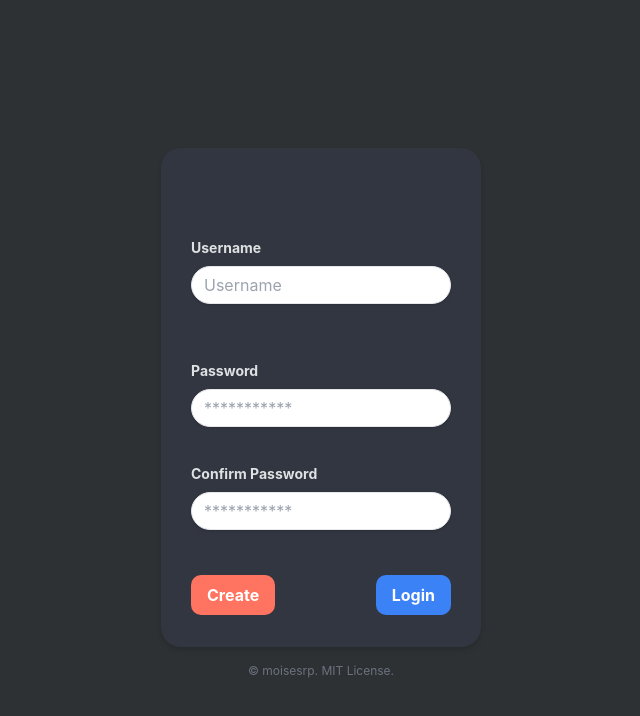
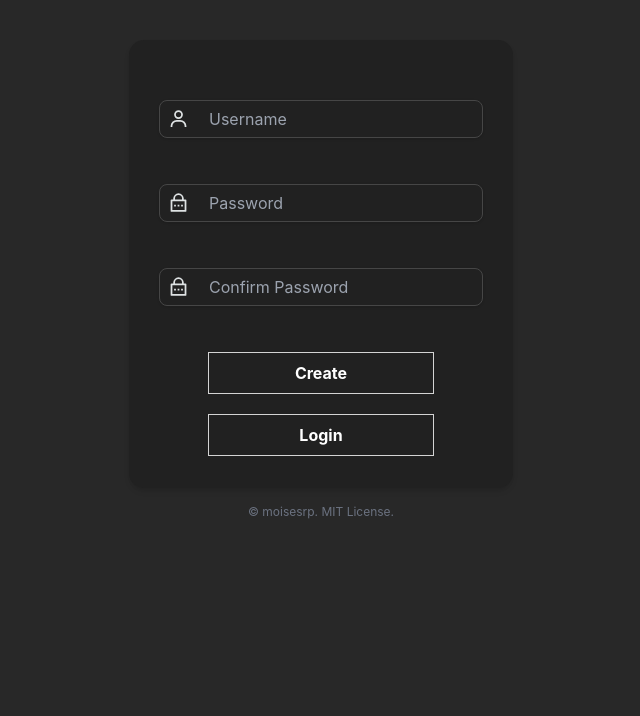
Before and after one commit to moisesrp21/TodoToday, a React (Create React App) app: page /signup in a window 1280 px wide. Shown: the top 716 px of the page, without its empty margins (319-959 px from the left). Built offline with nearby package versions, Linux system fonts and the light colour scheme.

Commit message:
Fix issues
Improved UI and fix app overflow after new note is added

```diff
--- a/src/App.tsx
+++ b/src/App.tsx
@@ -16,7 +16,6 @@ export let StoreContext: React.Context<contexttype>;
 function App() {
     const [user, setUser] = React.useState<usertype>(null);
     const navigate = useNavigate();
-    const ref = React.createRef<HTMLDivElement>();
     const store: contexttype = {
         getUser: () => {
             return user;
@@ -28,11 +27,6 @@ function App() {
             return navigate;
         },
     };
-    React.useEffect(() => {
-        if (ref.current) {
-            ref.current.style.height = ref.current.scrollHeight + 'px';
-        }
-    }, [ref]);
     React.useEffect(() => {
         let username = localStorage.getItem('user');
         let token = localStorage.getItem('token');
@@ -50,16 +44,11 @@ function App() {
     }, []);
     StoreContext = React.createContext<contexttype>(store);
     return (
-        <div
-            ref={ref}
-            className="flex w-[100vw] h-[100vh] min-h-[300px] justify-center items-start bg-[#2e3133] pt-[3px] sm:pt-[100px]"
-        >
-            <Routes>
-                <Route path="/" element={<Main />} />
-                <Route path="/login" element={<Login />} />
-                <Route path="/signup" element={<Signup />} />
-            </Routes>
-        </div>
+        <Routes>
+            <Route path="/" element={<Main />} />
+            <Route path="/login" element={<Login />} />
+            <Route path="/signup" element={<Signup />} />
+        </Routes>
     );
 }
 
--- a/src/components/Alert.tsx
+++ b/src/components/Alert.tsx
@@ -3,7 +3,7 @@ import { Link } from 'react-router-dom';
 
 const Alert = () => {
     return (
-        <div className="w-[100%] flex justify-center my-[50px]">
+        <div className="w-[100%] flex justify-center">
             <div className="w-[90%] h-fit min-h-[80px]  bg-[#cce5ff] backdrop-blue-[2px] p-5 border-[3px] border-[#2b65d0] rounded-[20px] flex flex-col items-center text-[#004085]">
                 <p className="">You are not logged in. </p>
                 <div className="flex flex-row">
--- a/src/components/NewTodo.tsx
+++ b/src/components/NewTodo.tsx
@@ -1,33 +1,43 @@
 import React from 'react';
 import { TodoContext, todocontext } from './TodoList';
+const NewTodo = () => {
+    const [text, setText] = React.useState('');
+    const [height, setHeight] = React.useState(0);
+    const ref = React.createRef<HTMLTextAreaElement>();
+    const todostore = React.useContext<todocontext>(TodoContext);
 
-const NewTodo = () => {
-    const [title, setTitle] = React.useState('');
-    const todostore = React.useContext<todocontext>(TodoContext);
-    const ref = React.createRef<HTMLTextAreaElement>();
-    const initH: number = 24;
-    function adjustsize(e: React.KeyboardEvent<HTMLTextAreaElement>) {
-        const node = ref.current;
+    const save = () => {
+        let node = ref.current;
         if (node) {
-            if (e.key === 'Enter') {
-                node.style.height = initH + node.scrollHeight + 'px';
-            } else {
-                node.style.height = '0px';
-                node.style.height = node.scrollHeight + 'px';
+            console.log(node.value);
+            todostore.addTodo({
+                id: todostore.getId(),
+                title: node.value,
+                created: new Date().toString(),
+                completed: false,
+            });
+            node.value = '';
+        }
+    };
+    React.useLayoutEffect(() => {
+        let node = ref.current;
+        if (node) {
+            node.style.height = 'auto';
+            node.style.height = node.scrollHeight + 'px';
+            if (node.scrollHeight !== height) {
+                let diff = node.scrollHeight - height;
+                // console.log(diff);
+                setHeight(node.scrollHeight);
             }
         }
-    }
-    const save = () => {
-        todostore.addTodo({
-            id: todostore.getId(),
-            title: title,
-            created: new Date().toString(),
-            completed: false,
-        });
-        setTitle('');
-    };
+        // eslint-disable-next-line
+    }, [text]);
+    React.useEffect(() => {
+        console.log('NewTodo called');
+        todostore.size();
+    }, [todostore]);
     return (
-        <div className="relative flex flex-row gap-[10px] h-fit min-h-[60px] w-[95%] max-w-[1000px] rounded-[20px] bg-[#3f4553] p-2">
+        <div className="relative flex flex-row gap-[10px] h-fit w-[95%] max-w-[1000px] rounded-[20px] bg-transparent p-2">
             <div>
                 <button
                     onClick={save}
@@ -37,18 +47,15 @@ const NewTodo = () => {
                 </button>
             </div>
             <div className="flex flex-col items-center w-full">
-                <div className="flex flex-row justify-center gap-[10px] w-full h-full">
+                <div className="flex m-2 flex-row items-center justify-center w-full h-fit">
                     <textarea
-                        value={title}
+                        rows={1}
+                        ref={ref}
                         onChange={(e) => {
-                            setTitle(e.target.value);
+                            setText(e.target.value);
                         }}
-                        ref={ref}
                         autoFocus
-                        className="bg-transparent w-[90%] h-[20px] mt-[10px] ml-[20px] resize-none overflow-hidden border-none focus:outline-none focus:shadow-outline"
-                        onKeyDown={(
-                            e: React.KeyboardEvent<HTMLTextAreaElement>,
-                        ) => adjustsize(e)}
+                        className="bg-[#353739] w-[95%] h-auto leading-[22px] p-3 rounded-[5px] overflow-hidden resize-none border-[2px] border-solid border-[#373737] focus:outline-none focus:shadow-outline"
                     ></textarea>
                 </div>
             </div>
--- a/src/index.css
+++ b/src/index.css
@@ -2,15 +2,17 @@
 @tailwind components;
 @tailwind utilities;
 
-*,html,body {
+*,
+html,
+body {
     margin: 0;
     padding: 0;
-  box-sizing: border-box;
+    /* box-sizing: border-box; */
     -webkit-box-sizing: border-box;
     -moz-box-sizing: border-box;
-  font-family: -apple-system, BlinkMacSystemFont, 'Segoe UI', 'Roboto', 'Oxygen',
-    'Ubuntu', 'Cantarell', 'Fira Sans', 'Droid Sans', 'Helvetica Neue',
-    sans-serif;
+    font-family: -apple-system, BlinkMacSystemFont, 'Segoe UI', 'Roboto',
+        'Oxygen', 'Ubuntu', 'Cantarell', 'Fira Sans', 'Droid Sans',
+        'Helvetica Neue', sans-serif;
     -webkit-font-smoothing: antialiased;
     -moz-osx-font-smoothing: grayscale;
 }
--- a/src/pages/AddTodo.tsx
+++ b/src/pages/AddTodo.tsx
@@ -2,6 +2,7 @@ import React from 'react';
 import NewTodo from '../components/NewTodo';
 import { IoMdAdd } from 'react-icons/io';
 import { AiOutlineMinus } from 'react-icons/ai';
+
 const AddTodo = () => {
     const [isAdding, setIsAdding] = React.useState<boolean>(false);
     return (
--- a/src/pages/Login.tsx
+++ b/src/pages/Login.tsx
@@ -2,6 +2,8 @@ import React from 'react';
 import { StoreContext, contexttype } from '../App';
 import Footer from '../components/Footer';
 import request from '../services/requests';
+import { BiUser } from 'react-icons/bi';
+import { RiLockPasswordLine } from 'react-icons/ri';
 
 const Login = () => {
     const [username, setUsername] = React.useState('');
@@ -44,84 +46,77 @@ const Login = () => {
     const signup = () => {
         store.getNav()?.('/signup');
     };
+    const warningcss = (n: number) =>
+        `text-white text-xs text-center italic w-full mb-[10px] px-[7px] py-[5px] rounded-lg bg-red-500 ${
+            error[n].length === 1 ? 'opacity-0' : 'opacity-1'
+        }`;
+    const warninginputcss = (n: number) =>
+        `text-white text-xs italic w-fit ml-auto my-[10px] px-[7px] py-[5px] rounded-lg bg-red-500 ${
+            error[n].length === 1 ? 'opacity-0' : 'opacity-1'
+        }`;
+    const inputdivcss = (n: number) =>
+        `flex flex-row items-center shadow appearance-none border-[1px]  rounded-[8px] w-full ${
+            error[n].length === 1 ? 'border-[#464646]' : 'border-red-500'
+        }`;
+    const inputfieldcss = `text-[#e2e2e2] bg-transparent leading-tight w-full h-full py-2 px-3 focus:outline-none focus:shadow-outline`;
+    const buttoncss = `w-full hover:bg-[#d4d4d4] text-white hover:text-black font-bold py-2 px-4 focus:outline-none focus:shadow-outline`;
     return (
-        <div className="flex flex-col w-full max-w-xs h-[60%] md:h-[50%] justify-center items-center">
-            <form className="bg-[#323641] w-full shadow-md rounded-[20px] px-[30px] pt-6 pb-8 mb-4">
-                <p
-                    className={`text-white text-xs text-center italic w-fit ml-auto mb-[10px] px-[7px] py-[5px] rounded-lg bg-red-500 ${
-                        error[0].length === 1 ? 'opacity-0' : 'opacity-1'
-                    }`}
-                >
-                    {error[0]}
-                </p>
-                <div className="mb-4">
-                    <label
-                        className="block text-[#dee2e3] text-sm font-bold mb-2"
-                        htmlFor="username"
-                    >
-                        Username
-                    </label>
+        <div className="flex flex-col h-screen w-screen items-center bg-[#282828]">
+            <div className="flex flex-col w-full max-w-sm h-[60%] md:h-[50%] justify-center items-center mt-[80px]">
+                <form className="bg-[#212121] w-full shadow-md rounded-[15px] px-[30px] pt-6 pb-8 mb-4">
+                    <p className={warningcss(0)}>{error[0]}</p>
+                    <div className={inputdivcss(1)}>
+                        <BiUser className="text-[#dee2e3] text-[1.5rem] mx-[8px]" />
                         <input
-                        className="shadow appearance-none border rounded-[20px] w-full py-2 px-3 text-gray-700 leading-tight focus:outline-none focus:shadow-outline"
-                        id="username"
+                            className={inputfieldcss}
+                            id="Username"
                             type="text"
-                        placeholder="Username"
+                            placeholder={'Username'}
                             value={username}
+                            autoFocus
                             onChange={(e) => {
                                 setUsername(e.target.value);
                             }}
                         />
                     </div>
-                <p
-                    className={`text-white text-xs italic w-fit ml-auto my-[10px] px-[7px] py-[5px] rounded-lg bg-red-500 ${
-                        error[1].length === 1 ? 'opacity-0' : 'opacity-1'
-                    }`}
-                >
-                    {error[1]}
-                </p>
-                <div className="mb-6">
-                    <label
-                        className="block text-[#dee2e3] text-sm font-bold mb-2"
-                        htmlFor="password"
-                    >
-                        Password
-                    </label>
+                    <p className={warninginputcss(1)}>{error[1]}</p>
+                    <div className={inputdivcss(2)}>
+                        <RiLockPasswordLine className="text-[#dee2e3] text-[1.5rem] mx-[8px]" />
                         <input
-                        className="shadow appearance-none border rounded-[20px] w-full py-2 px-3 text-gray-700 leading-tight focus:outline-none focus:shadow-outline"
+                            className={inputfieldcss}
                             id="password"
                             type="password"
-                        placeholder="******************"
+                            placeholder="Password"
                             value={password}
                             onChange={(e) => {
                                 setPassword(e.target.value);
                             }}
                         />
-                    <p
-                        className={`text-white text-xs italic w-fit ml-auto mt-[10px] px-[7px] py-[5px] rounded-lg bg-red-500 ${
-                            error[2].length === 1 ? 'opacity-0' : 'opacity-1'
-                        }`}
-                    >
-                        {error[2]}
-                    </p>
                     </div>
-                <div className="flex items-center justify-between">
+                    <p className={warninginputcss(2)}>{error[2]}</p>
+                    <div className="flex flex-col gap-5 items-center justify-between">
+                        <div className="flex justify-center w-[70%] border-[1px] border-[#d4d4d4]">
                             <button
-                        className="bg-[#ff7460] hover:bg-[#d0545e] text-white font-bold py-2 px-4 rounded-[10px] focus:outline-none focus:shadow-outline"
+                                className={buttoncss}
                                 type="button"
                                 onClick={login}
                             >
                                 Sign In
                             </button>
+                        </div>
+                        <div className="flex justify-center w-[70%] border-[1px] border-[#d4d4d4]">
                             <button
-                        className="bg-blue-500 hover:bg-blue-600 text-white font-bold py-2 px-4 rounded-[10px] focus:outline-none focus:shadow-outline"
+                                className={buttoncss}
                                 type="button"
                                 onClick={signup}
                             >
                                 Sign Up
                             </button>
                         </div>
+                    </div>
                 </form>
                 <Footer />
+            </div>
         </div>
     );
 };
--- a/src/pages/Signup.tsx
+++ b/src/pages/Signup.tsx
@@ -2,6 +2,8 @@ import React from 'react';
 import Footer from '../components/Footer';
 import { StoreContext, contexttype } from '../App';
 import request from '../services/requests';
+import { RiLockPasswordLine } from 'react-icons/ri';
+import { BiUser } from 'react-icons/bi';
 
 const Signup = () => {
     const [username, setUsername] = React.useState('');
@@ -49,122 +51,88 @@ const Signup = () => {
         }
         setError(error);
     };
-
+    const warningcss = (n: number) =>
+        `text-white text-xs text-center italic w-full mb-[10px] px-[7px] py-[5px] rounded-lg bg-red-500 ${
+            error[n].length === 1 ? 'opacity-0' : 'opacity-1'
+        }`;
+    const warninginputcss = (n: number) =>
+        `text-white text-xs italic w-fit ml-auto my-[10px] px-[7px] py-[5px] rounded-lg bg-red-500 ${
+            error[n].length === 1 ? 'opacity-0' : 'opacity-1'
+        }`;
+    const inputdivcss = (n: number) =>
+        `flex flex-row items-center shadow appearance-none border-[1px]  rounded-[8px] w-full ${
+            error[n].length === 1 ? 'border-[#464646]' : 'border-red-500'
+        }`;
+    const inputfieldcss = `text-[#e2e2e2] bg-transparent leading-tight w-full h-full py-2 px-3 focus:outline-none focus:shadow-outline`;
+    const buttoncss = `w-full hover:bg-[#d4d4d4] text-white hover:text-black font-bold py-2 px-4 focus:outline-none focus:shadow-outline`;
     return (
-        <div className="flex flex-col w-full max-w-xs h-[50vh] justify-start">
-            <form className="bg-[#323641] shadow-md rounded-[20px] px-[30px] pt-6 pb-8 mb-4 mt-[3rem]">
-                <div className="flex flex-col">
-                    <p
-                        className={`text-white text-xs italic w-fit ml-auto my-[20px] px-[7px] py-[5px] rounded-lg bg-red-500 ${
-                            error[3].length === 1 ? 'opacity-0' : 'opacity-1'
-                        }`}
-                    >
-                        {error[3]}
-                    </p>
-                </div>
-                <div className="mb-4">
-                    <label
-                        className="block text-[#dee2e3] text-sm font-bold mb-2"
-                        htmlFor="username"
-                    >
-                        Username
-                    </label>
+        <div className="flex flex-col h-screen w-screen items-center bg-[#282828]">
+            <div className="flex flex-col w-full max-w-sm h-[60%] md:h-[50%] justify-center items-center mt-[80px]">
+                <form className="bg-[#212121] w-full shadow-md rounded-[15px] px-[30px] pt-6 pb-8 mb-4">
+                    <p className={warningcss(3)}>{error[3]}</p>
+                    <div className={inputdivcss(0)}>
+                        <BiUser className="text-[#dee2e3] text-[1.5rem] mx-[8px]" />
                         <input
-                        className={`shadow appearance-none border rounded-[20px] w-full py-2 px-3 text-gray-700 leading-tight focus:outline-none focus:shadow-outline ${
-                            error[0].length === 1 ? '' : 'border-red-500'
-                        }`}
+                            className={inputfieldcss}
                             type="text"
                             placeholder="Username"
                             value={username}
+                            autoFocus
                             onChange={(e) => {
                                 setUsername(e.target.value);
                             }}
                         />
-                    <p
-                        className={`text-white text-xs italic w-fit ml-auto mt-[5px] px-[5px] rounded-lg bg-red-500 ${
-                            error[0].length === 1 ? 'opacity-0' : 'opacity-1'
-                        }`}
-                    >
-                        {error[0]}
-                    </p>
                     </div>
-                <div className="mb-9"></div>
-                <div className="flex flex-col mb-6 gap-4">
-                    <div>
-                        <label
-                            className="block text-[#dee2e3] text-sm font-bold mb-2"
-                            htmlFor="password"
-                        >
-                            Password
-                        </label>
+                    <p className={warninginputcss(0)}>{error[0]}</p>
+                    <div className={inputdivcss(1)}>
+                        <RiLockPasswordLine className="text-[#dee2e3] text-[1.5rem] mx-[8px]" />
                         <input
-                            className={`shadow appearance-none border rounded-[20px] w-full py-2 px-3 text-gray-700 leading-tight focus:outline-none focus:shadow-outline ${
-                                error[1].length === 1 ? '' : 'border-red-500'
-                            }`}
+                            className={inputfieldcss}
                             type="password"
-                            placeholder="***********"
+                            placeholder="Password"
                             value={password1}
                             onChange={(e) => {
                                 setPassword1(e.target.value);
                             }}
                         />
-                        <p
-                            className={`text-white text-xs italic w-fit ml-auto mt-[5px] px-[5px] rounded-lg bg-red-500 ${
-                                error[1].length === 1
-                                    ? 'opacity-0'
-                                    : 'opacity-1'
-                            }`}
-                        >
-                            {error[1]}
-                        </p>
                     </div>
-                    <div>
-                        <label
-                            className="block text-[#dee2e3] text-sm font-bold mb-2"
-                            htmlFor="password"
-                        >
-                            Confirm Password
-                        </label>
+                    <p className={warninginputcss(1)}>{error[1]}</p>
+                    <div className={inputdivcss(2)}>
+                        <RiLockPasswordLine className="text-[#dee2e3] text-[1.5rem] mx-[8px]" />
                         <input
-                            className={`shadow appearance-none border rounded-[20px] w-full py-2 px-3 text-gray-700 leading-tight focus:outline-none focus:shadow-outline ${
-                                error[2].length === 1 ? '' : 'border-red-500'
-                            }`}
+                            className={inputfieldcss}
                             type="password"
-                            placeholder="***********"
+                            placeholder="Confirm Password"
                             value={password2}
                             onChange={(e) => {
                                 setPassword2(e.target.value);
                             }}
                         />
-                        <p
-                            className={`text-white text-xs italic w-fit ml-auto mt-[5px] px-[5px] rounded-lg bg-red-500 ${
-                                error[2].length === 1
-                                    ? 'opacity-0'
-                                    : 'opacity-1'
-                            }`}
-                        >
-                            {error[2]}
-                        </p>
                     </div>
-                </div>
-                <div className="flex items-center justify-between">
+                    <p className={warninginputcss(2)}>{error[2]}</p>
+                    <div className="flex flex-col gap-5 items-center justify-between">
+                        <div className="flex justify-center w-[70%] border-[1px] border-[#d4d4d4]">
                             <button
-                        className="bg-[#ff7460] hover:bg-[#d0545e] text-white font-bold py-2 px-4 rounded-[10px] focus:outline-none focus:shadow-outline"
+                                className={buttoncss}
                                 type="button"
                                 onClick={create}
                             >
                                 Create
                             </button>
+                        </div>
+                        <div className="flex justify-center w-[70%] border-[1px] border-[#d4d4d4]">
                             <button
-                        className="bg-blue-500 hover:bg-blue-600 text-white font-bold py-2 px-4 rounded-[10px] focus:outline-none focus:shadow-outline"
+                                className={buttoncss}
                                 type="button"
                                 onClick={login}
                             >
                                 Login
                             </button>
                         </div>
+                    </div>
                 </form>
                 <Footer />
+            </div>
         </div>
     );
 };
```
Also changed, not shown: src/components/TodoList.tsx (+49 -5 lines), src/pages/Main.tsx (+2 -13 lines), src/services/requests.tsx (+10 -23 lines), 1 other file (tests, documents, lock files or other folders). Lines whose indentation alone changed are shown as unchanged.
